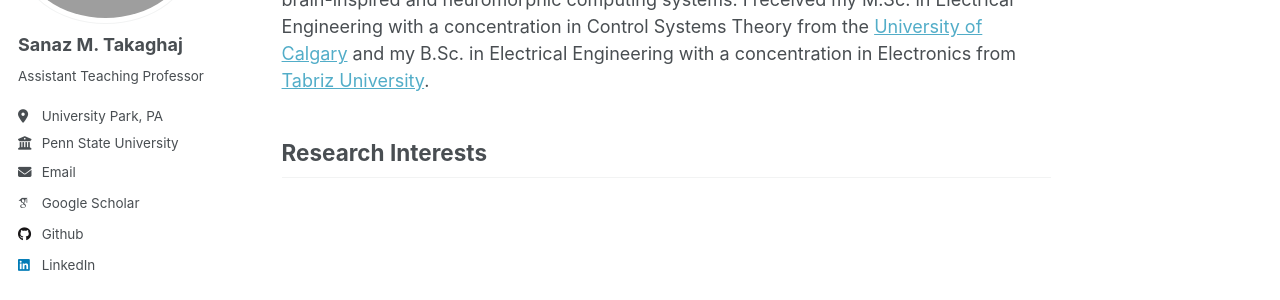
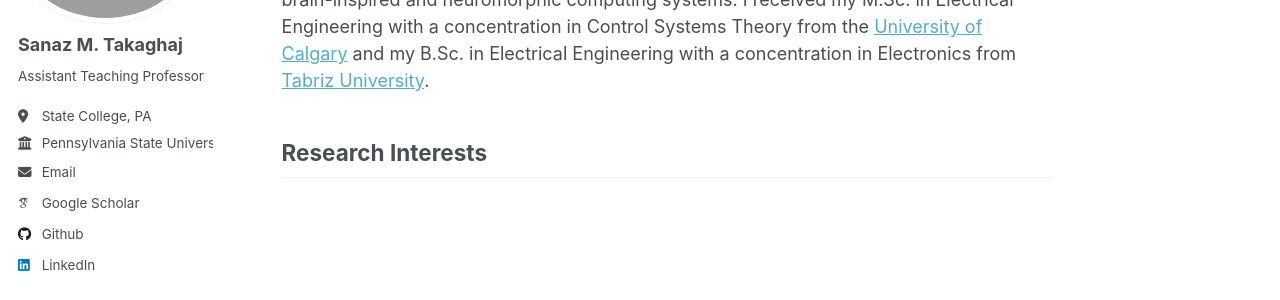
Before and after one commit to Sanaz-Tak/sanaz, a Jekyll site: the page built from _pages/about.md, in a window 1280 px wide. Shown: the part 216-516 px from the top of the page. Built offline with Jekyll 4.4.1, drawn with Linux system fonts in a browser that asks for light colours; some web fonts are replaced.

Commit message:
Updated location

```diff
--- a/_config.yml
+++ b/_config.yml
@@ -25,8 +25,8 @@ author:
   name             : "Sanaz M. Takaghaj"
   pronouns         : # example: "she/her"
   bio              : "Assistant Teaching Professor"
-  location         : "University Park, PA"
-  employer         : "Penn State University"
+  location         : "State College, PA"
+  employer         : "Pennsylvania State University"
   uri              : # URL
   email            : "none@example.org"
 
```
